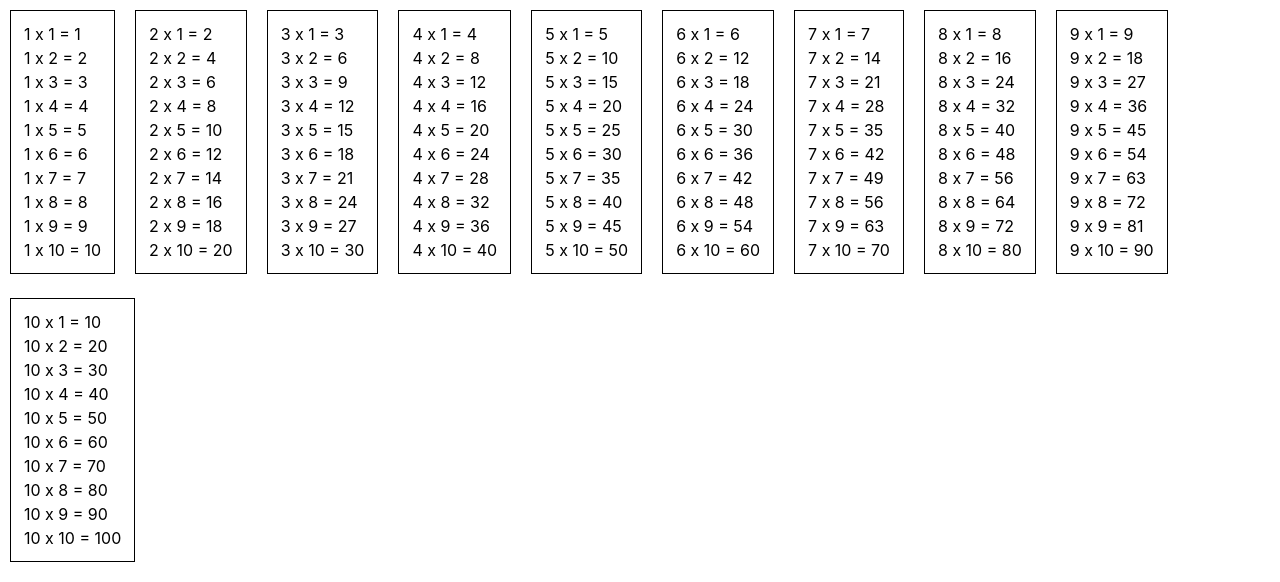
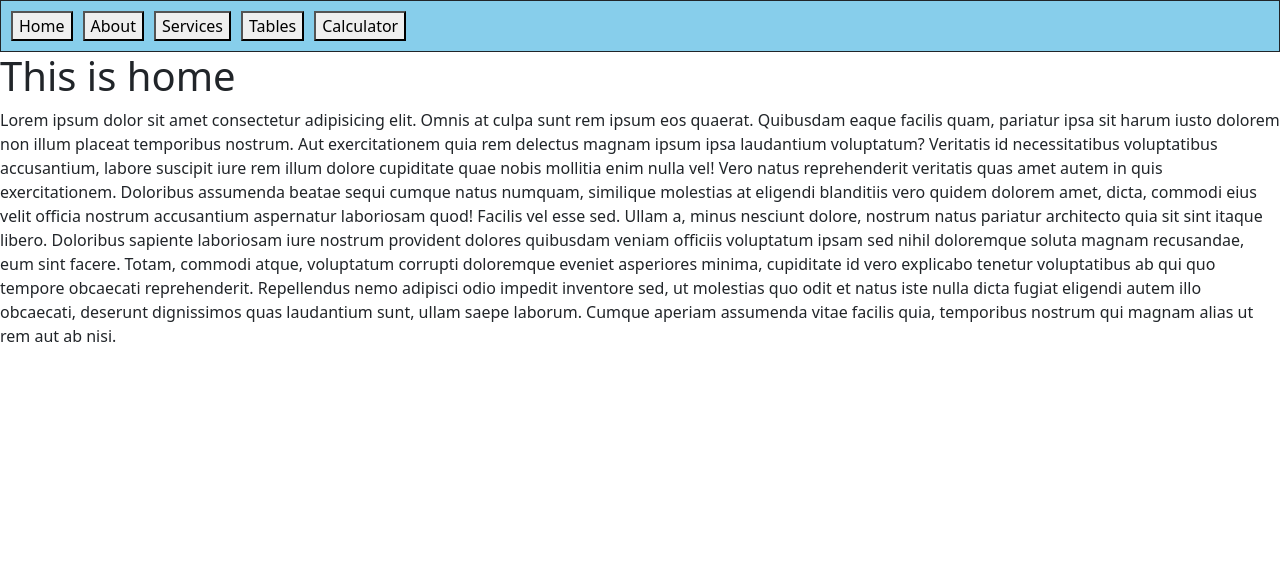
Before and after one commit to hayskytech/react1, a React (Create React App) app: page / in a window 1280 px wide. Shown: the top 582 px of the page. Built offline with nearby package versions, Linux system fonts and the light colour scheme.

Commit message:
menu with pages

```diff
--- a/public/index.html
+++ b/public/index.html
@@ -39,5 +39,7 @@
       To begin the development, run `npm start` or `yarn start`.
       To create a production bundle, use `npm run build` or `yarn build`.
     -->
+		<link href="https://cdn.jsdelivr.net/npm/bootstrap@5.3.0/dist/css/bootstrap.min.css" rel="stylesheet" integrity="sha384-9ndCyUaIbzAi2FUVXJi0CjmCapSmO7SnpJef0486qhLnuZ2cdeRhO02iuK6FUUVM" crossorigin="anonymous">
+		<script src="https://cdn.jsdelivr.net/npm/bootstrap@5.3.0/dist/js/bootstrap.bundle.min.js" integrity="sha384-geWF76RCwLtnZ8qwWowPQNguL3RmwHVBC9FhGdlKrxdiJJigb/j/68SIy3Te4Bkz" crossorigin="anonymous"></script>
   </body>
 </html>
--- a/src/App.js
+++ b/src/App.js
@@ -1,5 +1,6 @@
 import React, { useState } from 'react'
-import LoadTables from './components/LoadTables';
+import ShowHide from './pages/ShowHide';
+
 
 function App() {
 
@@ -9,7 +10,7 @@ function App() {
 
 	return (
 		<>
-			<LoadTables/>
+			<ShowHide/>
 
 		</>
 	)
--- a/src/components/Calculator.js
+++ b/src/components/Calculator.js
@@ -1,6 +1,6 @@
 import React, { useState } from 'react'
 
-function Calculator() {
+function Calculator2() {
 	const [x, setx] = useState(15)
 	const [y, sety] = useState(3)
 
@@ -26,4 +26,4 @@ function Calculator() {
 	)
 }
 
-export default Calculator
+export default Calculator2
--- /dev/null
+++ b/src/pages/Home.js
@@ -0,0 +1,12 @@
+import React from 'react'
+
+function Home() {
+	return (
+		<div>
+			<h1>This is home</h1>
+			<p>Lorem ipsum dolor sit amet consectetur adipisicing elit. Omnis at culpa sunt rem ipsum eos quaerat. Quibusdam eaque facilis quam, pariatur ipsa sit harum iusto dolorem non illum placeat temporibus nostrum. Aut exercitationem quia rem delectus magnam ipsum ipsa laudantium voluptatum? Veritatis id necessitatibus voluptatibus accusantium, labore suscipit iure rem illum dolore cupiditate quae nobis mollitia enim nulla vel! Vero natus reprehenderit veritatis quas amet autem in quis exercitationem. Doloribus assumenda beatae sequi cumque natus numquam, similique molestias at eligendi blanditiis vero quidem dolorem amet, dicta, commodi eius velit officia nostrum accusantium aspernatur laboriosam quod! Facilis vel esse sed. Ullam a, minus nesciunt dolore, nostrum natus pariatur architecto quia sit sint itaque libero. Doloribus sapiente laboriosam iure nostrum provident dolores quibusdam veniam officiis voluptatum ipsam sed nihil doloremque soluta magnam recusandae, eum sint facere. Totam, commodi atque, voluptatum corrupti doloremque eveniet asperiores minima, cupiditate id vero explicabo tenetur voluptatibus ab qui quo tempore obcaecati reprehenderit. Repellendus nemo adipisci odio impedit inventore sed, ut molestias quo odit et natus iste nulla dicta fugiat eligendi autem illo obcaecati, deserunt dignissimos quas laudantium sunt, ullam saepe laborum. Cumque aperiam assumenda vitae facilis quia, temporibus nostrum qui magnam alias ut rem aut ab nisi.</p>
+		</div>
+	)
+}
+
+export default Home
--- /dev/null
+++ b/src/pages/Menu.css
@@ -0,0 +1,8 @@
+.menu{
+	background-color: skyblue;
+	padding: 10px;
+	border: 1px solid;
+	display: flex;
+	justify-content: flex-start;
+	gap: 10px;
+}
--- /dev/null
+++ b/src/pages/Services.js
@@ -0,0 +1,12 @@
+import React from 'react'
+
+function Services() {
+	return (
+		<div>
+			<h1>Services</h1>
+			<p>Lorem ipsum, dolor sit amet consectetur adipisicing elit. Magnam distinctio magni, rem, illo eligendi voluptate tenetur mollitia aperiam consequatur harum, commodi molestias facilis eveniet exercitationem? Officia placeat voluptate nesciunt. Dolores numquam natus enim autem consequuntur, perspiciatis reprehenderit quos, modi eveniet molestiae magnam facere mollitia voluptas voluptatem ex esse doloribus labore fuga nostrum illum provident consectetur fugit pariatur? Doloribus enim tempora, consequuntur accusantium, praesentium nesciunt minima eius eaque sed animi explicabo a? Iure dignissimos, corporis incidunt odit harum accusantium repellat qui, distinctio iste eaque cum. Eum nam amet quibusdam dolor rerum iure fugiat autem ab esse dolorem velit rem numquam adipisci repudiandae placeat sit illo aut, consequatur quasi dignissimos asperiores ea impedit nulla porro! Molestias unde perferendis omnis magnam rem id ea dolores? Est incidunt possimus eius at ex explicabo, id necessitatibus eligendi nihil porro qui dolores mollitia? Veritatis minima eveniet minus assumenda nisi molestiae dicta quae nemo optio velit itaque ab quas nulla ut laudantium qui vero, delectus rem perferendis fuga obcaecati? Debitis, dignissimos natus sapiente sunt odio temporibus? Vero nulla eos tempora quasi velit. Quod assumenda placeat dolorum adipisci soluta nemo odio ratione mollitia sapiente aut! Rem, dolores libero, alias suscipit ratione sit voluptas reiciendis corporis ipsum voluptate ut!</p>
+		</div>
+	)
+}
+
+export default Services
--- /dev/null
+++ b/src/pages/ShowHide.js
@@ -0,0 +1,37 @@
+import React, { useState } from 'react'
+import Home from './Home'
+import About from './About'
+import Services from './Services'
+import './Menu.css'
+import LoadTables from '../components/LoadTables'
+import Calculator2 from '../components/Calculator'
+
+function ShowHide() {
+
+	const [page,setPage] = useState("Home")
+
+	function changePage(event){
+		setPage(event.target.innerText)
+	}
+
+	return (
+		<div>
+			<div className="menu">
+
+			<button onClick={changePage}>Home</button>
+			<button onClick={changePage}>About</button>
+			<button onClick={changePage}>Services</button>
+			<button onClick={changePage}>Tables</button>
+			<button onClick={changePage}>Calculator</button>
+			</div>
+
+			{page=="Home" && <Home/>}
+			{page=="About" && <About/>}
+			{page=="Services" && <Services/>}
+			{page=="Tables" && <LoadTables/>   }
+			{page=="Calculator" && <Calculator2/>   }
+		</div>
+	)
+}
+
+export default ShowHide
```
Also changed, not shown: src/pages/About.js (added, +12 -0 lines), src/pages/NavBar.js (added, +46 -0 lines).
